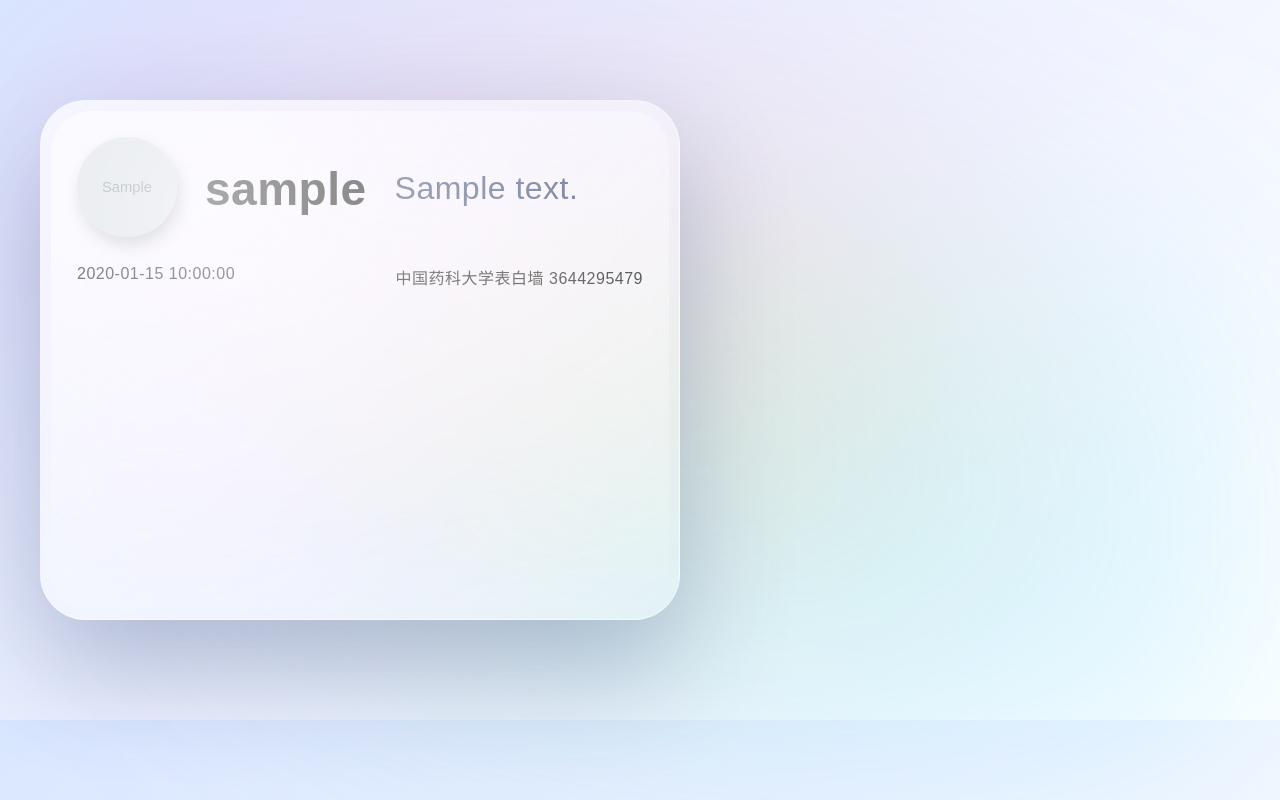
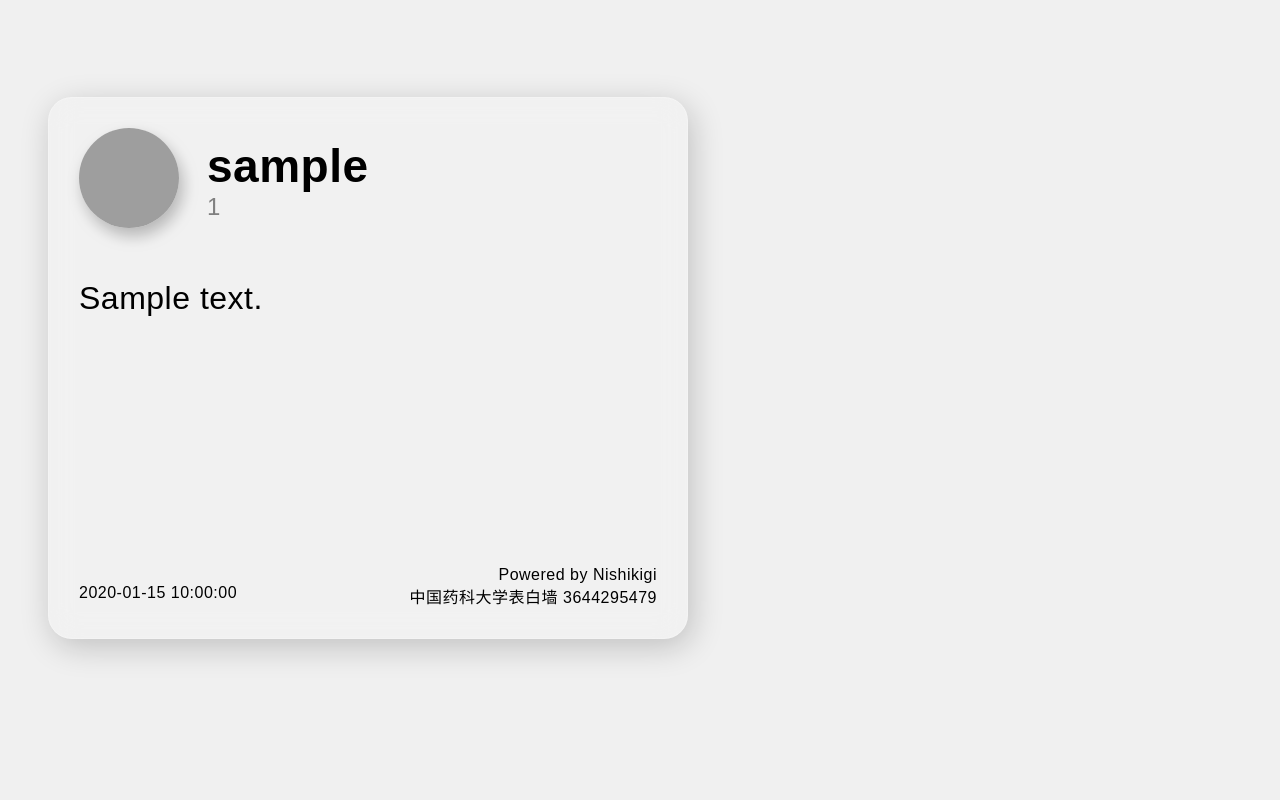
Before and after one commit to sx120609/Nishikigi, a Python web app: template templates/normal.html in a window 1280 px wide. Run offline with Jinja, Linux system fonts and the light colour scheme; the template is opened without the code that fills it: most values are stand-ins (such as "Sample title", 1, 10 or a date in 2020); grey boxes marked "Sample" are stand-in pictures; grey boxes are pictures that could not be loaded.

Commit message:
Update normal.html

```diff
--- a/templates/normal.html
+++ b/templates/normal.html
@@ -5,64 +5,18 @@
     <style>
         body {
             font-family: "SF Pro", "PingFang SC", "Apple Color Emoji", Arial, sans-serif;
+            align-items: center;
             width: 720px;
             min-height: 720px;
-            margin: 0;
-            background: linear-gradient(135deg, #d9e7ff 0%, #eef2ff 45%, #ffffff 100%);
+            background-color: #f0f0f0;
             display: flex;
-            align-items: center;
             justify-content: center;
             letter-spacing: 0.5px;
-            margin: 0;
-        }
-        .blur-bg {
-            width: 100%;
-            position: absolute;
-            background: radial-gradient(at 30% 30%, rgba(255, 0, 150, 0.1), transparent 60%),
-                        radial-gradient(at 70% 70%, rgba(0, 200, 255, 0.15), transparent 60%),
-                        radial-gradient(at 50% 50%, rgba(255, 255, 0, 0.15), transparent 60%);
-            filter: blur(100px);
-            z-index: -1;
-            inset: 0;
-        }
-        .card-wrapper {
-            position: relative;
-            width: 100%;
-            display: flex;
-            justify-content: center;
-            padding: 40px;
-            box-sizing: border-box;
         }
         .card {
-            position: relative;
-            width: 640px;
-            min-height: 520px;
-            border-radius: 46px;
-            padding: 36px;
-            box-sizing: border-box;
-            background: linear-gradient(140deg, rgba(255, 255, 255, 0.72), rgba(245, 249, 255, 0.32));
-            border: 1px solid rgba(255, 255, 255, 0.42);
-            box-shadow: 0 48px 110px rgba(48, 74, 123, 0.32);
-            backdrop-filter: blur(26px) saturate(160%);
-            -webkit-backdrop-filter: blur(26px) saturate(160%);
-            overflow: hidden;
-        }
-        .card::before {
-            content: "";
-            position: absolute;
-            inset: 10px;
-            border-radius: 40px;
-            background: radial-gradient(circle at 25% 20%, rgba(255, 255, 255, 0.6), transparent 60%),
-                        radial-gradient(circle at 80% 30%, rgba(255, 255, 255, 0.35), transparent 55%),
-                        linear-gradient(160deg, rgba(255, 255, 255, 0.25), rgba(255, 255, 255, 0.05));
-            pointer-events: none;
-            mix-blend-mode: screen;
-        }
-        .card-surface {
-            position: relative;
-            z-index: 1;
             display: flex;
             flex-direction: column;
+            margin: 40px;
             padding: 30px;
             width: 100%;
             min-height: 480px;
@@ -74,55 +28,39 @@
             backdrop-filter: blur(15px);
             -webkit-backdrop-filter: blur(15px);
             border: 1px solid rgba(255, 255, 255, 0.2);
-            box-sizing: border-box;
         }
         .user {
             display: flex;
             align-items: center;
             margin-bottom: 24px;
-            gap: 28px;
         }
         .avatar img {
             width: 100px;
             height: 100px;
+            margin-right: 28px;
             border-radius: 50%;
             object-fit: cover;
-            box-shadow: 4px 8px 16px rgba(0,0,0,0.25);
+            box-shadow: 4px 8px 16px rgba(0,0,0,0.25);       /* 再加一点阴影层次 */
         }
         .message {
             display: inline-block;
             max-width: 100%;
             border-radius: 24px;
+            margin-bottom: 18px;
             line-height: 1.5;
             font-size: 32px;
-            line-height: 1.6;
-            text-align: left;
-            color: rgba(28, 46, 92, 0.92);
-            max-width: min(520px, 100%);
-            align-self: flex-start;
+            word-wrap: break-word;
         }
-        .bubble--text {
-            display: inline-block;
-            padding: 22px 30px;
-            background: linear-gradient(125deg, rgba(255, 255, 255, 0.58), rgba(255, 255, 255, 0.18));
-            box-shadow: 0 24px 50px rgba(74, 106, 157, 0.24);
-            border: 1px solid rgba(255, 255, 255, 0.46);
-            backdrop-filter: blur(18px);
-            -webkit-backdrop-filter: blur(18px);
-            white-space: pre-wrap;
-            word-break: break-word;
+        .message_border {
+            padding: 6px 14px;
+            background: rgba(255, 255, 255, 0.05);
+            box-shadow: 4px 8px 20px rgba(0, 0, 0, 0.2);
+            backdrop-filter: blur(15px);
+            -webkit-backdrop-filter: blur(15px);
+            border: 1px solid rgba(255, 255, 255, 0.2);
         }
-        .bubble--media {
-            display: flex;
-            flex-direction: column;
-            gap: 18px;
-            padding: 0;
-            background: none;
-            border: none;
-            box-shadow: none;
-        }
-        .bubble img {
-            max-width: 520px;
+        .message img {
+            max-width: 480px;
             border-radius: 24px;
             display: block;
             margin: 8px 0px;
@@ -188,21 +85,15 @@
             color: transparent;
             text-shadow: 0 2px 20px rgba(0, 114, 255, 0.15);
         }
-        .footer {
-            display: flex;
-            flex-direction: column;
-            gap: 16px;
-            margin-top: 42px;
-            font-size: 22px;
-            color: rgba(0, 0, 0, 0.6);
-        }
-        .footer-powered {
-            display: flex;
-            justify-content: flex-end;
-        }
-        .footer-meta {
-            display: flex;
-            justify-content: space-between;
+
+        .blur-bg {
+            width: 100%;
+            position: absolute;
+            background: radial-gradient(at 30% 30%, rgba(255, 0, 150, 0.1), transparent 60%),
+                        radial-gradient(at 70% 70%, rgba(0, 200, 255, 0.15), transparent 60%),
+                        radial-gradient(at 50% 50%, rgba(255, 255, 0, 0.15), transparent 60%);
+            filter: blur(100px);
+            z-index: -1;
         }
     </style>
 </head>
@@ -213,17 +104,20 @@
     <div>
         <div class="user">
             <div class="avatar">
-                <img src="{{ avatar_src }}" alt="头像">
+                <img src="https://q1.qlogo.cn/g?b=qq&nk={{ user_id }}&s=100" alt="头像">
             </div>
-            <div>
+            <div >
                 <div class="{% if admin %}rainbow{% endif %}" style="font-size: 46px; font-weight: bold;">
                 {{ username }}
                 </div>
+                <div style="font-size: 24px; color: gray;">
+                {{ user_id }}
                 </div>
-            <div class="messages">
+            </div>
+        </div>
+        <br/>
         {% for items in contents %}
-                    <div>
-                        <div class="message {% if items[0] == '' %}message_border{% endif %}">
+            <div class="message {% if items[0] == '' %}message_border{% endif %}" >
                 {% for item in items[1:] %}
                     {% if item.startswith('file://') %}
                         <img src="{{ item[7:] }}" alt="图片跑路了">
@@ -236,9 +130,13 @@
                     {% endif %}
                 {% endfor %}
             </div>
-                    </div>
+            <br/>
         {% endfor %}
     </div>
+
+    <div>
+        <div style="display: flex; justify-content: right; margin-top: 42px">
+            Powered by Nishikigi
         </div>
         <div style="display: flex; justify-content: space-between;">
             <div> {{ date }}</div>
```
Also changed, not shown: other parts of templates/normal.html (+1 -42 lines). Lines whose indentation alone changed are shown as unchanged.
